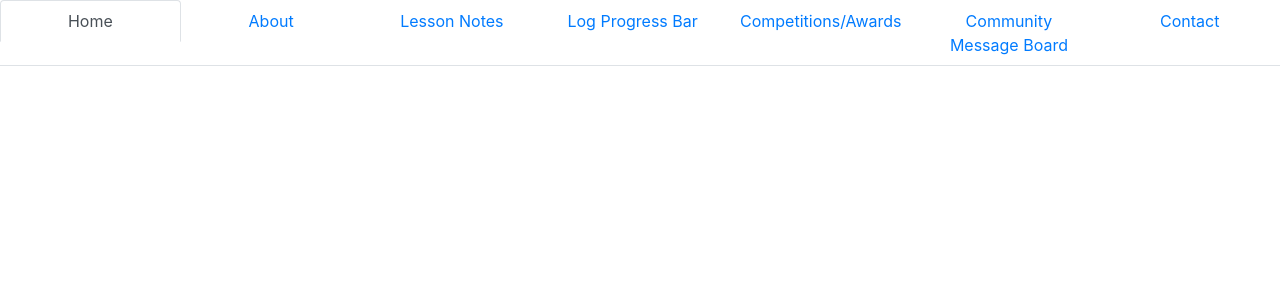
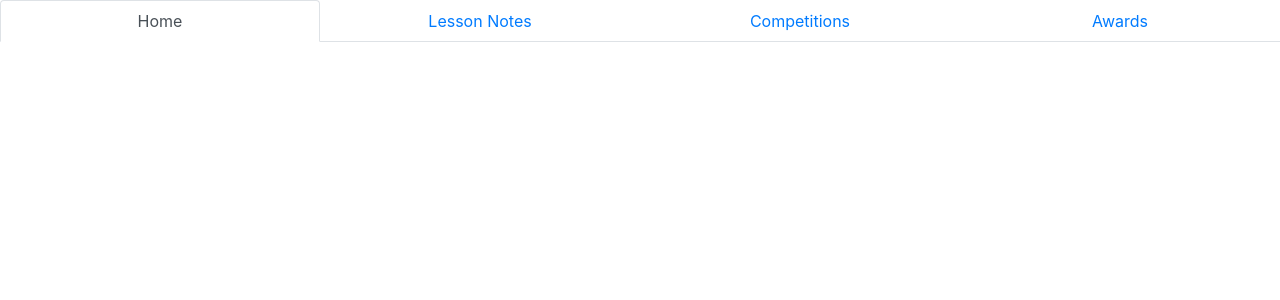
Before and after one commit to AndreaMays/AMACapstone-Client, a React (Create React App) app: page / in a window 1280 px wide. Shown: the top 300 px of the page. Built offline with nearby package versions, Linux system fonts and the light colour scheme; sample sign-in values are in the browser's storage.

Commit message:
added award provider and awarlist.js; also changed nav bar

```diff
--- a/src/components/ApplicationViews.js
+++ b/src/components/ApplicationViews.js
@@ -8,6 +8,9 @@ import { Steps } from "./progress/ProgressBar"
 import {CompetitionProvider} from "./competition/CompetitionProvider"
 import { CompetitionList } from "./competition/CompetitionList"
 import { Home } from "./home/Home"
+import { AwardProvider } from "./awards/AwardProvider"
+import { AwardsList } from "./awards/AwardsList"
+
 
 
 export const ApplicationViews = () => {
@@ -19,6 +22,7 @@ export const ApplicationViews = () => {
 
 <NoteProvider>
     <CompetitionProvider>
+        <AwardProvider>
         <Route exact path="/studentnotes">
             <LessonNoteList/>
             </Route>
@@ -33,6 +37,10 @@ export const ApplicationViews = () => {
         <Route exact path="/competitionlists">
             <CompetitionList />
         </Route>
+        <Route exact path="/awards">
+            <AwardsList />
+        </Route>
+        </AwardProvider>
     </CompetitionProvider>
 </NoteProvider>
                 <main style={{
--- /dev/null
+++ b/src/components/awards/AwardProvider.js
@@ -0,0 +1,25 @@
+import React, { useState } from "react"
+
+export const AwardContext = React.createContext()
+
+export const AwardProvider = (props) => {
+    const [awards, setAwards] = useState([])
+
+    const getAwards = () => {
+
+        return fetch("http://localhost:8000/awardslist", {
+            headers:{
+                "Authorization": `Token ${localStorage.getItem("lu_token")}`
+            }
+        })
+            .then(response => response.json())
+            .then(setAwards)
+        }
+
+        return (
+            <AwardContext.Provider value={{awards, getAwards}} >
+                { props.children }
+            </AwardContext.Provider>
+
+        )
+    }
--- /dev/null
+++ b/src/components/awards/AwardsList.js
@@ -0,0 +1,60 @@
+import React, {useContext, useEffect } from "react"
+import { useHistory } from "react-router"
+import { AwardContext } from "./AwardProvider"
+import { StudentUserContext } from "../studentUser/StudentProvider"
+import { Card } from "react-bootstrap"
+
+export const AwardsList = () => {
+
+const {getAwards, awards } = useContext(AwardContext)
+
+useEffect(() => {
+    getAwards()
+}, [])
+console.log("Awards", awards)
+
+return (
+    <>
+    <article className="awardList">
+        <header className="award_header">
+            <h2 className="award_title">Student Competition Info </h2>
+        </header>
+
+{
+    awards
+    ?
+    awards.map(a => {
+        {console.log("HELP", a)}
+        // <section>
+        // <div>{competition.date}</div>
+        // </section>
+
+
+ return <Card style={{ width: '18rem' }}>
+       <section key={a.id} className="awardList"></section>
+  <Card.Body >
+  <Card.Title>Name of Comp: {a.name_of_comp}</Card.Title>
+  <Card.Subtitle className="mb-2 text-muted">Name: {a.student_user.user.first_name} {a.student_user.user.last_name} </Card.Subtitle>
+
+<Card.Text>
+    Date: {a.date}
+    <br></br>
+    Competition: {a.name_of_comp}
+    <br></br>
+    Award Recieved: {a.type_of_award}
+    <br></br>
+    Admin Id: {a.admin}
+</Card.Text>
+    {/* <Card.Link href="#">Card Link</Card.Link>
+    <Card.Link href="#">Another Link</Card.Link> */}
+  </Card.Body>
+</Card>
+})
+:<div>loading</div>
+}
+
+</article>
+
+</>
+)
+}
--- a/src/components/nav/NavBar.js
+++ b/src/components/nav/NavBar.js
@@ -11,24 +11,18 @@ export const NavBar = (props) => {
     <Nav.Item>
       <Nav.Link href="/home">Home</Nav.Link>
     </Nav.Item>
-    <Nav.Item>
-      <Nav.Link href="/about">About</Nav.Link>
-    </Nav.Item>
-    <Nav.Item>
+     <Nav.Item>
       <Nav.Link href="studentnotes">Lesson Notes</Nav.Link>
     </Nav.Item>
+
     <Nav.Item>
-      <Nav.Link href="progress">Log Progress Bar</Nav.Link>
+      <Nav.Link href="/competitionlists"> Competitions</Nav.Link>
     </Nav.Item>
+
     <Nav.Item>
-      <Nav.Link href="/competitionlists"> Competitions/Awards</Nav.Link>
+      <Nav.Link href="/awards">Awards</Nav.Link>
     </Nav.Item>
-    <Nav.Item>
-      <Nav.Link href="/message"> Community Message Board</Nav.Link>
-    </Nav.Item>
-    <Nav.Item>
-      <Nav.Link href="/donations"> Contact </Nav.Link>
-    </Nav.Item>
+
   </Nav>
 
 
```
